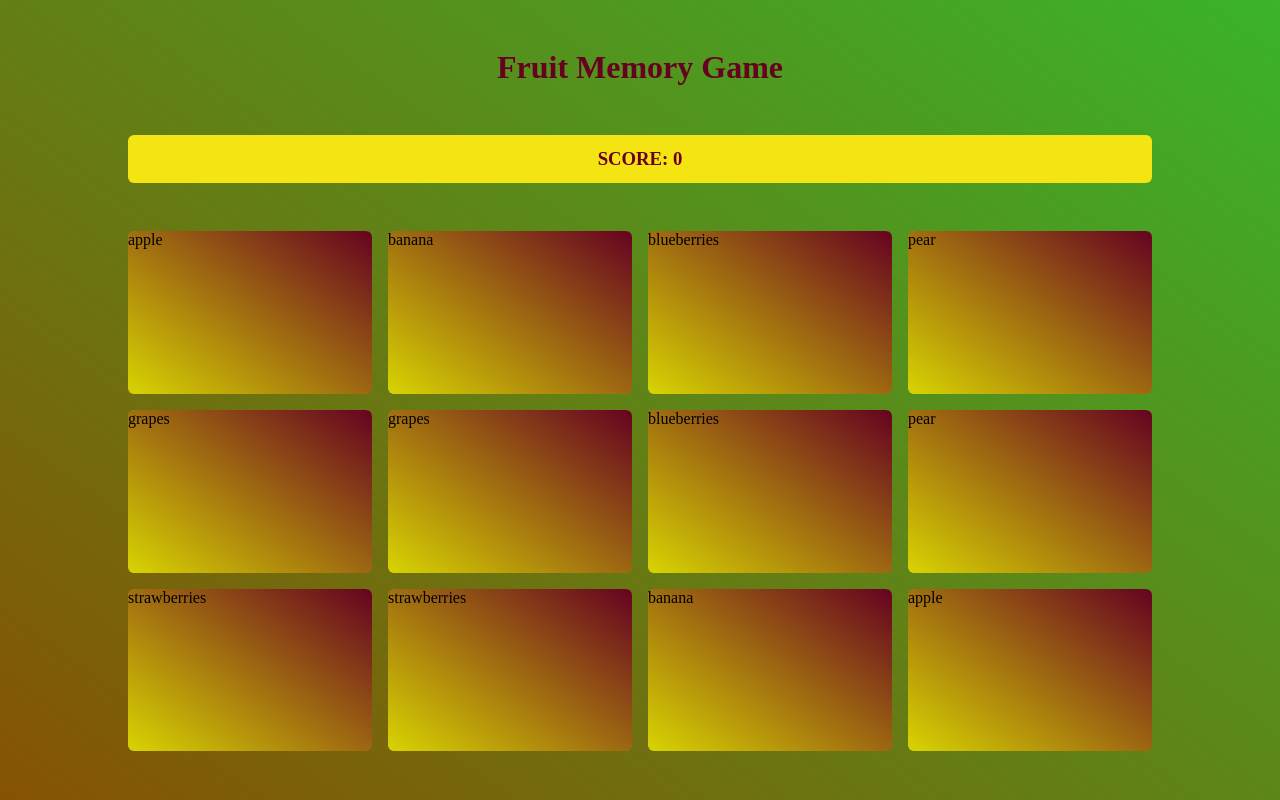
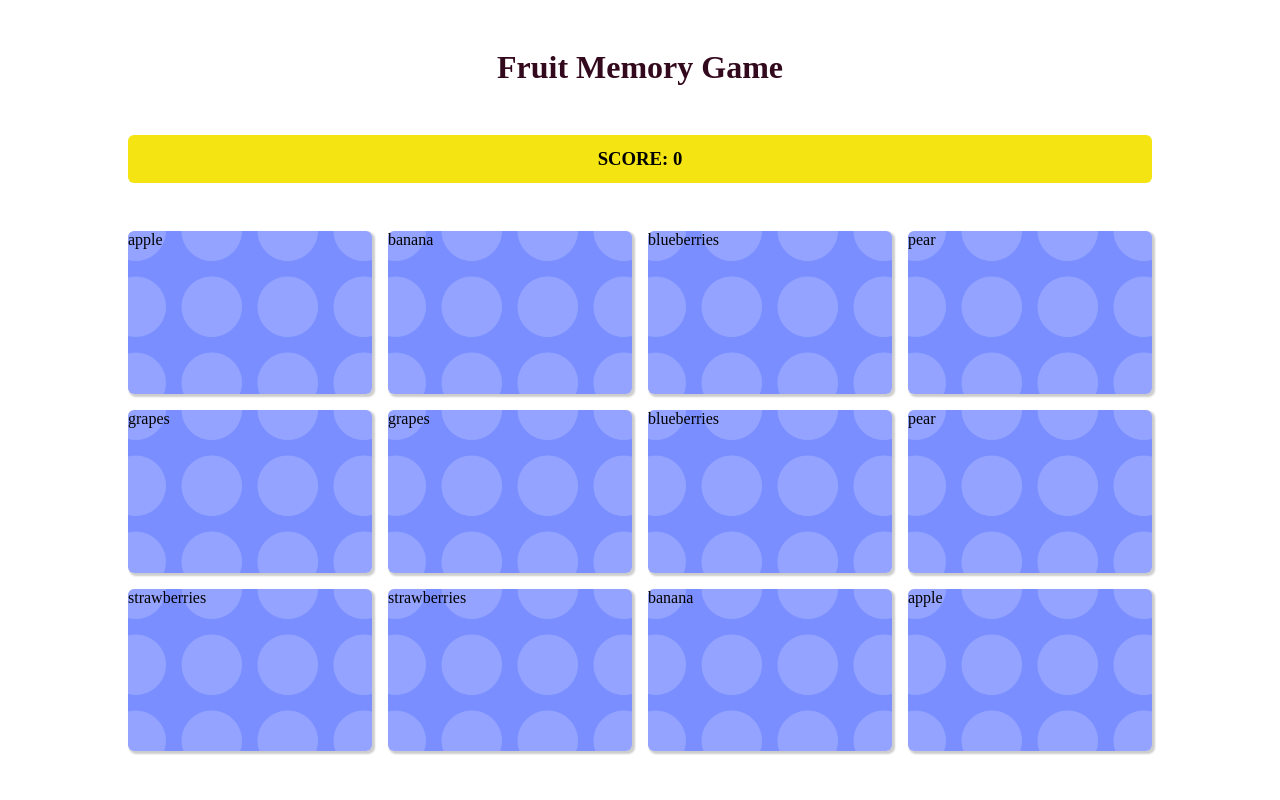
Before and after one commit to olsamar/memory-game-react, a React (Create React App) app: page / in a window 1280 px wide. Built offline with nearby package versions, Linux system fonts and the light colour scheme.

Commit message:
Added the card background image. Styled the cards.

```diff
--- a/src/App.css
+++ b/src/App.css
@@ -2,10 +2,12 @@
   padding: 0;
   margin: 0;
   box-sizing: border-box;
-  --bg-color-lighter: #865204;
-  --bg-color-darker: #3ab32a;
-  --card-face-down-color-lighter: #d8d402;
-  --card-face-down-color-darker: #660220;
+  --bg-color-lighter: #f5b673;
+  --bg-color-darker: #44703e;
+  --game-score-bg: #ffef62;
+  --font-color: #33091d;
+  --card-face-up-bg: rgb(253, 245, 218);
+  --progress-bar-filler-color: #94a3ff;
 }
 html {
   height: 100%;
@@ -14,11 +16,6 @@
 body {
   height: 100%;
   width: 100%;
-  background: linear-gradient(
-    0.6turn,
-    var(--bg-color-darker),
-    var(--bg-color-lighter)
-  );
   margin: auto;
   display: flex;
   overflow: hidden;
@@ -26,7 +23,7 @@
 
 .App {
   width: 100vw;
-  height: 100vh;
+  height: 100%;
   display: flex;
   flex-direction: column;
   align-items: center;
@@ -34,5 +31,5 @@
 }
 
 header {
-  color: var(--card-face-down-color-darker);
+  color: var(--font-color);
 }
--- a/src/components/Card.css
+++ b/src/components/Card.css
@@ -1,9 +1,10 @@
 .fruit-card {
-  border-radius: 8px;
   position: relative;
   transform-style: preserve-3d;
   transition: all 1.1s ease;
-  background: khaki;
+  background: var(--card-face-up-bg);
+  box-shadow: 2px 2px 2px 1px rgba(0, 0, 0, 0.2);
+  border-radius: 6px;
 }
 
 .fruit-card.flip {
@@ -31,11 +32,7 @@
   position: absolute;
   width: 100%;
   height: 100%;
-  background: linear-gradient(
-    0.6turn,
-    var(--card-face-down-color-darker),
-    var(--card-face-down-color-lighter)
-  );
+  background: url(./../assets/images/PurpleDottedBg.png);
   backface-visibility: hidden;
   transform: none;
   border-radius: 6px;
```
Also changed, not shown: src/assets/images/PurpleDottedBg.png (added).
